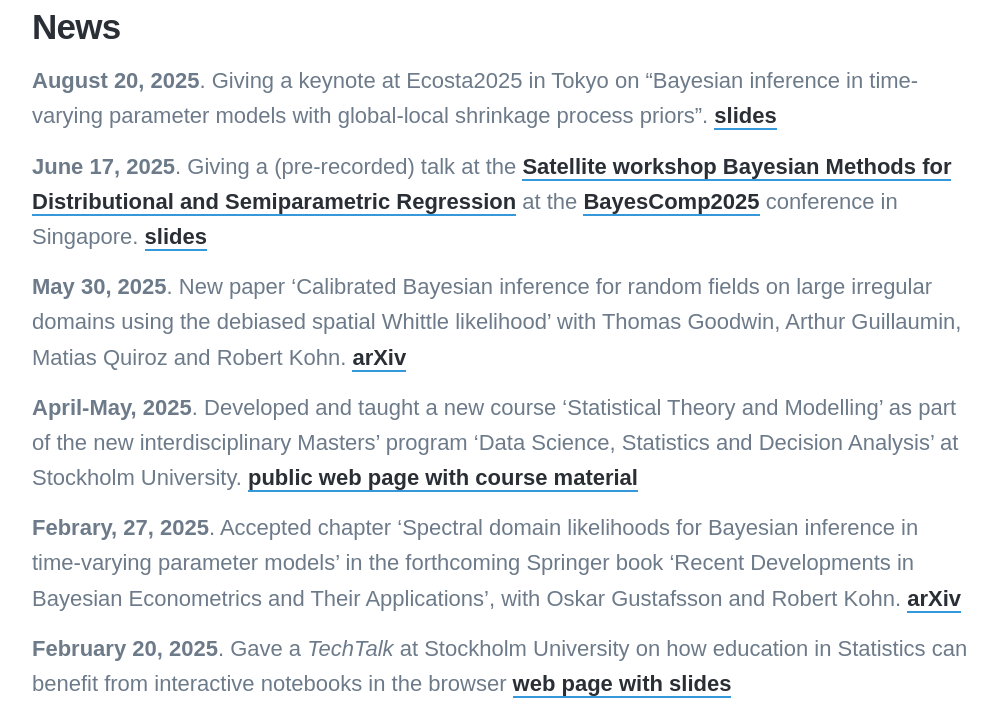
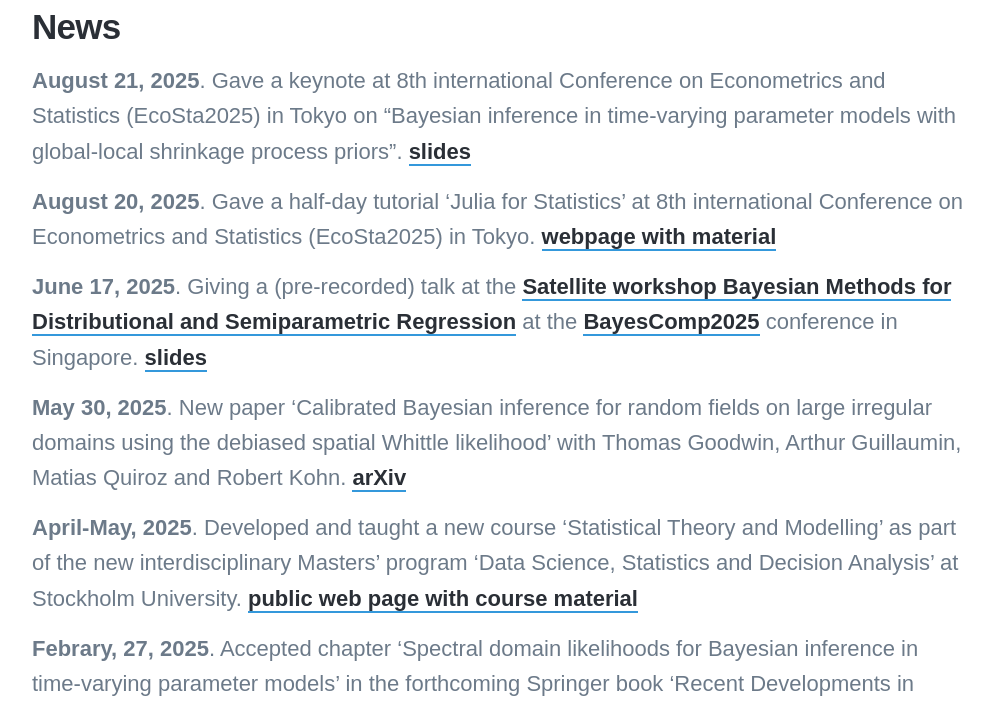
Before and after one commit to mattiasvillani/mattiasvillani.github.io, a Jekyll site: the page built from _pages/news.md, in a window 1280 px wide and 900 px high, scrolled down 416 px, cut to the strip 192-900 px from the top of the window. Shown: the whole strip, without its empty margins (138-1135 px from the left). Built offline with Jekyll 4.4.1, drawn with Linux system fonts in a browser that asks for light colours; nearby versions of some CDN libraries; some web fonts are replaced.

Commit message:
added Julia tutorial at Ecosta2025

```diff
--- a/_pages/news.md
+++ b/_pages/news.md
@@ -8,7 +8,9 @@ featured_image: /images/linocut_newspaper.jpg
 
 ## News
 
-**August 20, 2025**. Giving a keynote at Ecosta2025 in Tokyo on "Bayesian inference in time-varying parameter models with global-local shrinkage process priors". [slides](https://github.com/mattiasvillani/Talks/raw/master/Ecosta2025Villani.pdf)
+**August 21, 2025**. Gave a keynote at 8th international Conference on Econometrics and Statistics (EcoSta2025) in Tokyo on "Bayesian inference in time-varying parameter models with global-local shrinkage process priors". [slides](https://github.com/mattiasvillani/Talks/raw/master/Ecosta2025Villani.pdf)
+
+**August 20, 2025**. Gave a half-day tutorial 'Julia for Statistics' at 8th international Conference on Econometrics and Statistics (EcoSta2025) in Tokyo. [webpage with material](https://mattiasvillani.com/Julia4Stats)
 
 **June 17, 2025**. Giving a (pre-recorded) talk at the [Satellite workshop Bayesian Methods for Distributional and Semiparametric Regression](https://kleinlab-statml.github.io/subpages_research/events/BayesComp2025.html) at the [BayesComp2025](https://bayescomp2025.sg/) conference in Singapore. [slides](https://github.com/mattiasvillani/Talks/raw/master/BayesComp2025Villani.pdf)
 
```
